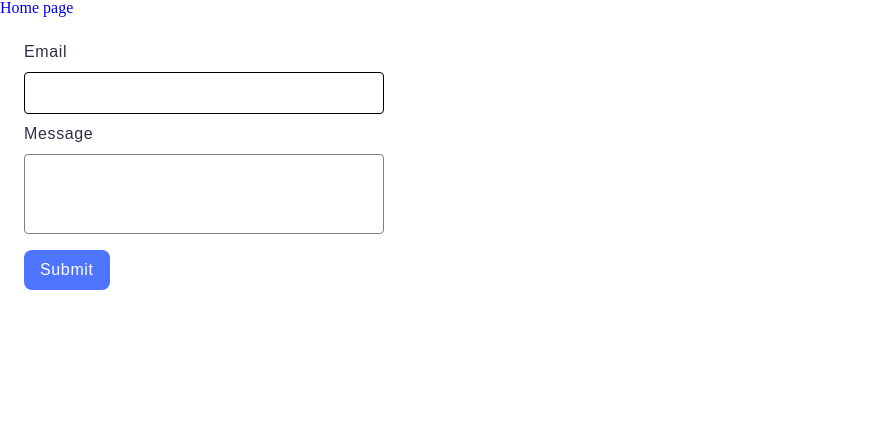
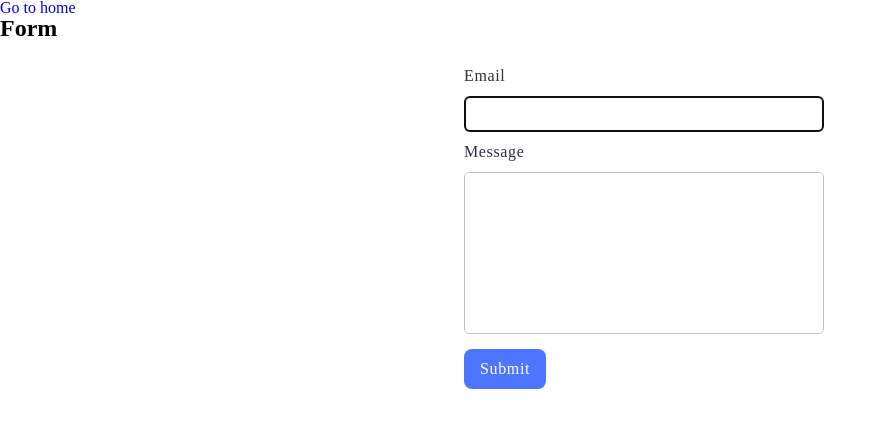
Before and after one commit to Vladyslav-Tykhyi/goit-js-hw-09, a plain HTML site: page 2-form.html in a window 1280 px wide. Shown: the whole page, without its empty margins (0-887 px from the left). Drawn offline with Linux system fonts and the light colour scheme.

Commit message:
Deploying to gh-pages from @ Vladyslav-Tykhyi/goit-js-hw-09@dd9a3b285389313549044244174c714bb1b8df1c 🚀

```diff
--- a/2-form.html
+++ b/2-form.html
@@ -7,23 +7,23 @@
     <title>Form</title>
     <script type="module" crossorigin src="/goit-js-hw-09/2-form.js"></script>
     <link rel="modulepreload" crossorigin href="/goit-js-hw-09/assets/modulepreload-polyfill-B5Qt9EMX.js">
-    <link rel="stylesheet" crossorigin href="/goit-js-hw-09/assets/styles-CT9Ghbi2.css">
+    <link rel="stylesheet" crossorigin href="/goit-js-hw-09/assets/styles-C57g3cOZ.css">
   </head>
   <body>
-    <a href="./index.html">Home page</a>
-
+    <section>
+      <a class="btns" href="./index.html">Go to home</a>
+      <h1>Form</h1>
+    </section>
     <form class="feedback-form" autocomplete="off">
-      <label
-       class="form-label">
-        Email
-        <input type="email" name="email" autofocus class="feedback-form-input" />
+      <label class="label">
+          Email
+          <input class="input" type="email" name="email" autofocus />
       </label>
-      <label class="form-label">
-        Message
-        <textarea name="message" rows="8" class="feedback-form-textarea"></textarea>
+      <label class="label">
+          Message
+          <textarea class="comments" name="message" rows="8"></textarea>
       </label>
       <button type="submit">Submit</button>
-    </form>
-
+  </form>
   </body>
 </html>
--- a/2-form.js
+++ b/2-form.js
@@ -1,2 +1,2 @@
-import"./assets/modulepreload-polyfill-B5Qt9EMX.js";/* empty css                      */const e={email:"",message:""},r=document.querySelector("form.feedback-form"),a=document.querySelector("input"),l=document.querySelector("textarea"),s=localStorage.getItem("feedback-form-state");if(s){const{email:t,message:o}=JSON.parse(s);e.email=t,e.message=o,a.value=t,l.value=o}const m=t=>{e.email=t.target.value.trim(),localStorage.setItem("feedback-form-state",JSON.stringify(e))},n=t=>{e.message=t.target.value.trim(),localStorage.setItem("feedback-form-state",JSON.stringify(e))},i=t=>{t.preventDefault(),e.email!==""&&e.message!==""?console.log(e):alert("Fill please all fields"),localStorage.removeItem("feedback-form-state"),e.email="",e.message="",a.value="",l.value=""};a.addEventListener("input",m);l.addEventListener("input",n);r.addEventListener("submit",i);
+import"./assets/modulepreload-polyfill-B5Qt9EMX.js";/* empty css                      */const e={email:"",message:""},s="feedback-form-state",t=document.querySelector(".feedback-form"),l=t.elements.email,o=t.elements.message,n=()=>{localStorage.setItem(s,JSON.stringify(e))},r=a=>{e[a.target.name]=a.target.value,n()},i=()=>{const a=localStorage.getItem(s);if(a){const m=JSON.parse(a);e.email=m.email||"",e.message=m.message||"",l.value=e.email,o.value=e.message}},c=a=>{if(a.preventDefault(),!e.email||!e.message){alert("Fill please all fields");return}console.log(e),localStorage.removeItem(s),t.reset(),e.email="",e.message=""};i();t.addEventListener("input",r);t.addEventListener("submit",c);
 //# sourceMappingURL=2-form.js.map
```
Also changed, not shown: 1-gallery.html (+1 -1 lines), assets/styles-C57g3cOZ.css (added, +1 -0 lines), assets/styles-CT9Ghbi2.css (deleted, +0 -1 lines), index.html (+1 -1 lines), 1 other file.
